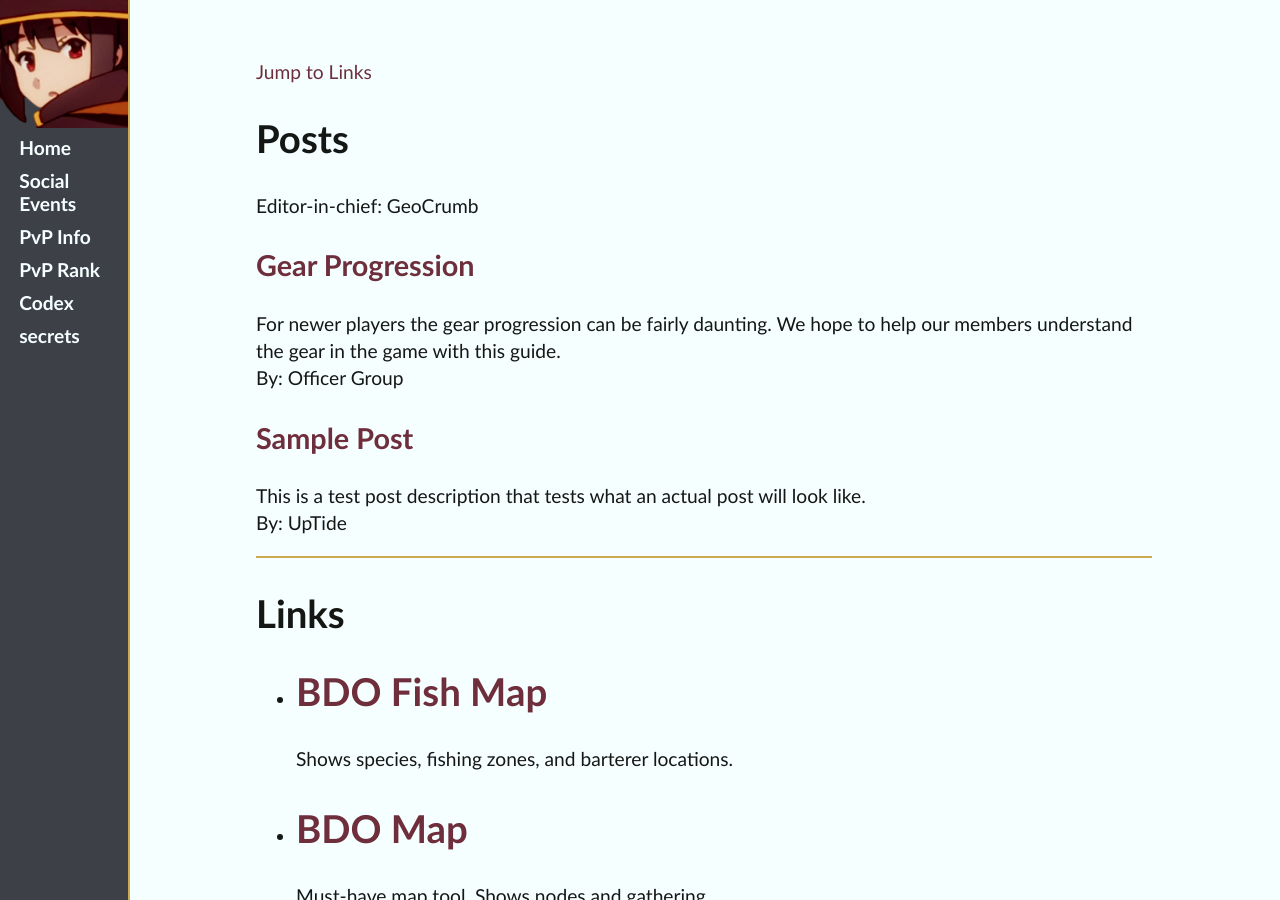
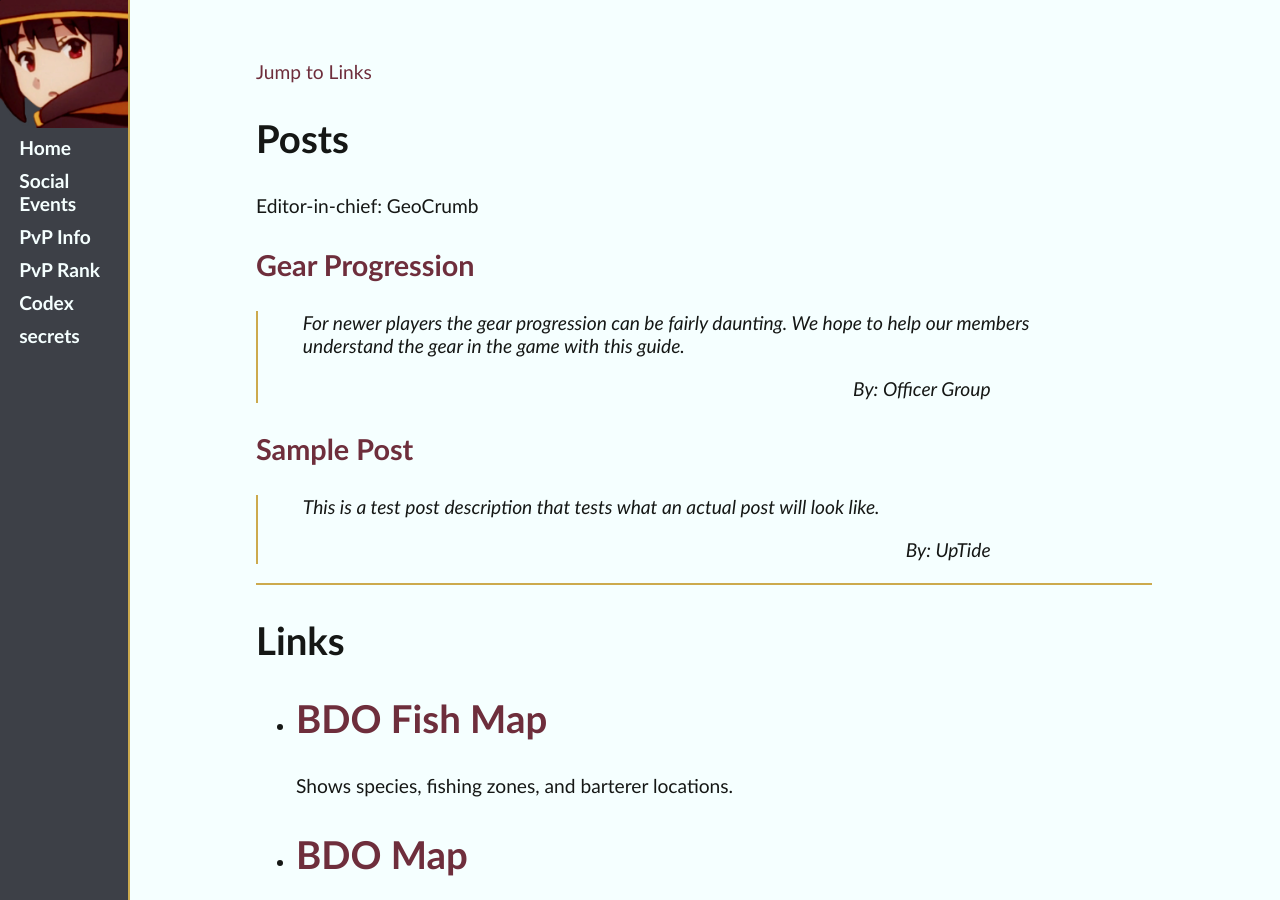
Before and after one commit to ideonella/ideonella.github.io, a Jekyll site: the page built from guideSample.html, in a window 1280 px wide and 900 px high. Built offline with Jekyll 4.4.1, drawn with Linux system fonts in a browser that asks for light colours.

Commit message:
Update guideSample.html

```diff
--- a/guideSample.html
+++ b/guideSample.html
@@ -9,8 +9,8 @@ title: Testing How-To
 <p>Editor-in-chief: GeoCrumb</p>
 {% for post in site.posts %}
     <h3><a href="{{ post.url }}">{{ post.title }}</a></h3>
-    <p>{{ post.description }}<br>
-    By: {{ post.author }}</p>
+    <blockquote>{{ post.description }}
+    <p class="signature">By: {{ post.author }}</p></blockquote>
 {% endfor %}
 <hr>
 <h2 id="links">Links</h2>
```
